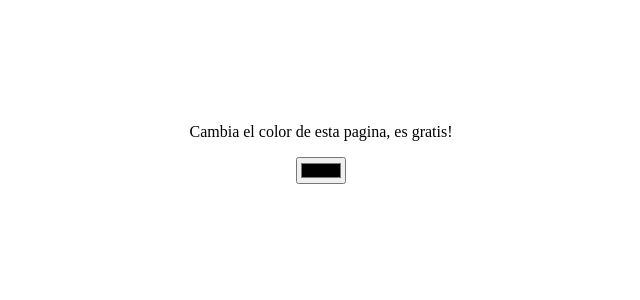
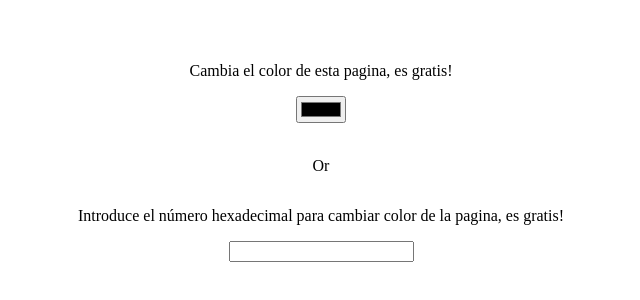
Before and after one commit to mitzimitzidelacruz/html-css-Js_Homework_DWP, a plain HTML site: page index.html in a window 1280 px wide. Shown: the part 254-554 px from the top of the page, without its empty margins (319-959 px from the left). Drawn offline with Linux system fonts and the light colour scheme.

Commit message:
Change: Add a textbox to be able to put a hexadecimal number of some color.

```diff
--- a/index.html
+++ b/index.html
@@ -14,7 +14,9 @@
     <div class="container" id="main">
         <p>Cambia el color de esta pagina, es gratis!</p>
         <input type="color" id="picker" oninput="changeColor(this)" /><br>
-
+        <p>Or</p>
+        <p>Introduce el número hexadecimal para cambiar color de la pagina, es gratis!</p>
+        <input spellcheck="false" dir="auto" oninput="changeColor(this)" value="">
     </div>
 
 </body>
```
